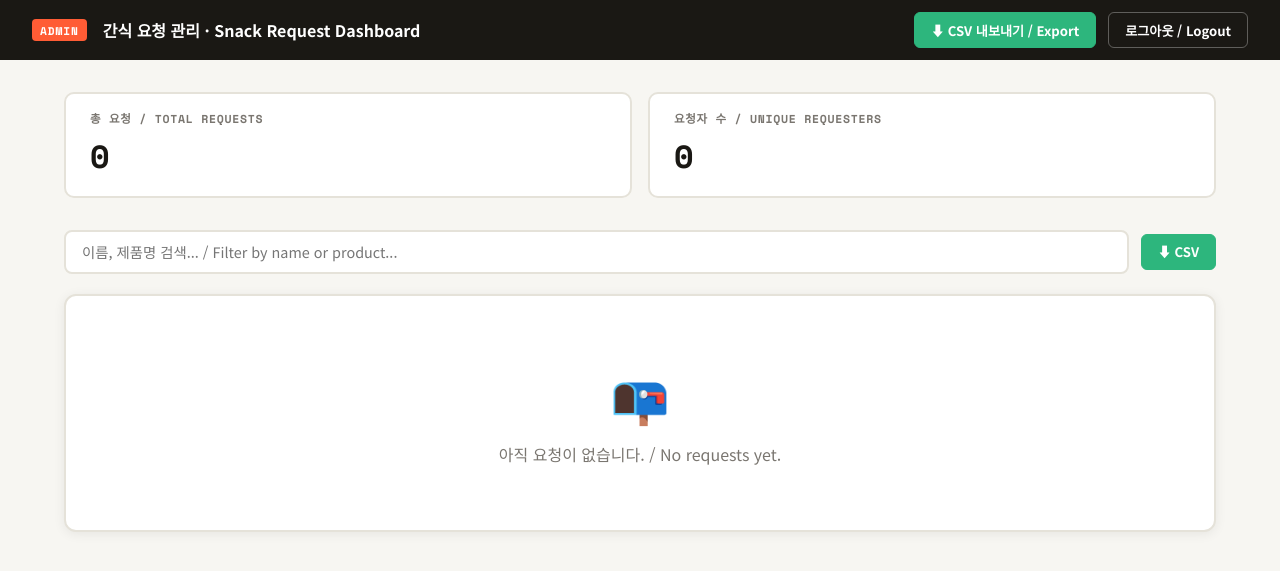
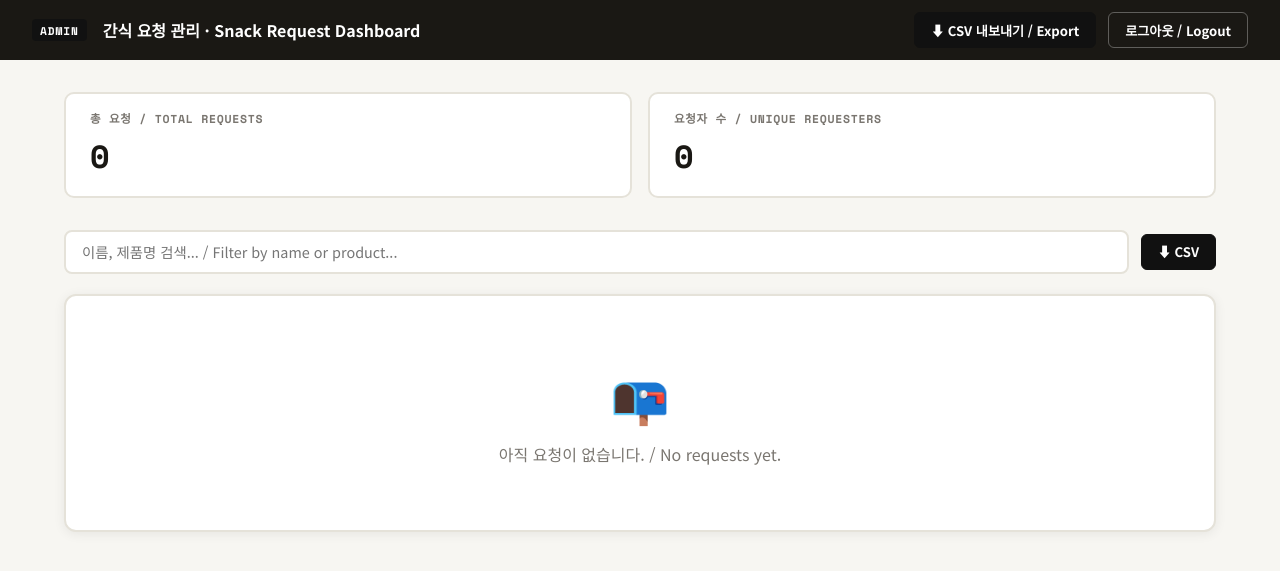
Before and after one commit to tonyjun10/snack-app, a Flask app: page /admin in a window 1280 px wide. Shown: the top 571 px of the page. Run offline with Flask 3, Linux system fonts and the light colour scheme; the visitor is signed in with stand-in values (Sample User, id 1); data that the repository does not hold is empty.

Commit message:
admin.html

```diff
--- a/templates/admin.html
+++ b/templates/admin.html
@@ -9,9 +9,9 @@
   <style>
     :root {
       --bg: #f7f6f2; --surface: #fff; --border: #e5e2d9;
-      --accent: #ff5c35; --accent-soft: #fff1ee;
+      --accent: #111111; --accent-soft: #f0f0f0;
       --text: #1a1814; --text-muted: #7a7670;
-      --green: #2db67d; --green-soft: #edfaf4;
+      --green: #111111; --green-soft: #efefef;
       --shadow: 0 2px 12px rgba(0,0,0,0.07);
     }
     *, *::before, *::after { box-sizing: border-box; margin: 0; padding: 0; }
@@ -53,8 +53,8 @@
       cursor: pointer; text-decoration: none;
       transition: all 0.15s;
     }
-    .btn-export { background: var(--green); color: #fff; border-color: var(--green); }
-    .btn-export:hover { background: #25a06d; }
+    .btn-export { background: #111; color: #fff; border-color: #111; }
+    .btn-export:hover { background: #333; }
     .btn-logout { background: transparent; color: #fff; border-color: rgba(255,255,255,0.3); }
     .btn-logout:hover { border-color: #fff; }
 
@@ -142,7 +142,7 @@
     .product-cell-info { display: flex; flex-direction: column; gap: 0.15rem; }
     .product-cell-name { font-weight: 600; font-size: 0.85rem; line-height: 1.3; }
     .product-cell-brand { font-size: 0.75rem; color: var(--text-muted); }
-    .product-cell-price { font-family: 'Space Mono', monospace; font-size: 0.82rem; color: var(--accent); font-weight: 700; }
+    .product-cell-price { font-family: 'Space Mono', monospace; font-size: 0.82rem; color: #111; font-weight: 700; }
 
     .tag {
       display: inline-block;
@@ -152,7 +152,7 @@
       font-family: 'Space Mono', monospace;
       font-weight: 700;
     }
-    .tag-source { background: #f0f4ff; color: #2f54eb; }
+    .tag-source { background: #f0f0f0; color: #444; }
 
     .link-btn {
       display: inline-flex; align-items: center; gap: 0.2rem;
@@ -275,7 +275,7 @@
           </td>
           <td style="max-width:200px;">
             {% if row['comment'] %}
-            <span style="font-size:0.82rem;background:#fffbe6;border:1.5px solid #ffe58f;color:#874d00;padding:0.25rem 0.6rem;border-radius:6px;display:inline-block;line-height:1.4;">
+            <span style="font-size:0.82rem;background:#f5f5f5;border:1.5px solid #d9d9d9;color:#333;padding:0.25rem 0.6rem;border-radius:6px;display:inline-block;line-height:1.4;">
               {{ row['comment'] }}
             </span>
             {% else %}
```
